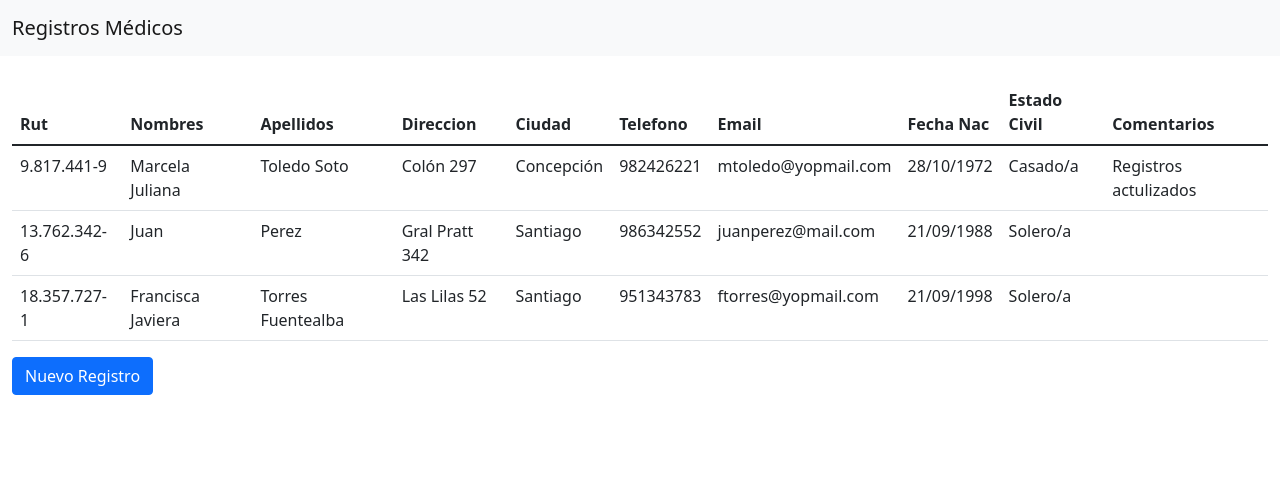
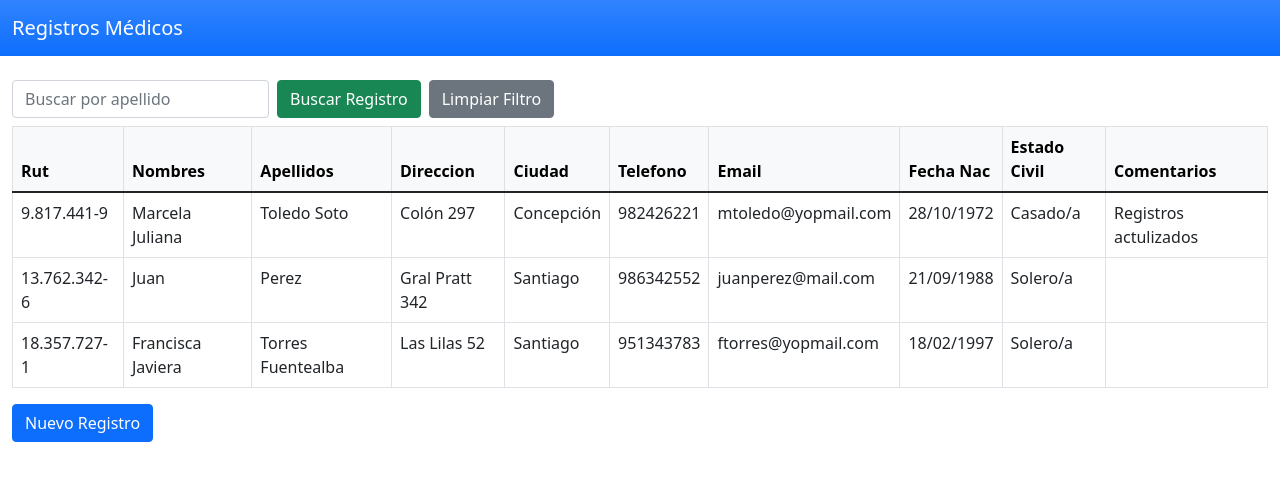
Before and after one commit to christianaquino/react-crud-local-storage, a React (Create React App) app: page / in a window 1280 px wide. Shown: the top 480 px of the page. Built offline with nearby package versions, Linux system fonts and the light colour scheme.

Commit message:
added search

```diff
--- a/src/App.js
+++ b/src/App.js
@@ -10,8 +10,8 @@ import Edit from "./components/edit";
 function App() {
   return (
     <FichaMedicaProvider>
-      <nav class="navbar navbar-expand-lg navbar-light bg-light">
-        <div class="container-fluid">
+      <nav className="navbar navbar-dark bg-primary bg-gradient">
+        <div className="container-fluid">
           <Link to={"/"} className="navbar-brand">
             Registros Médicos
           </Link>
--- a/src/components/list.js
+++ b/src/components/list.js
@@ -1,14 +1,56 @@
-import React, { useContext } from "react";
+import React, { useContext, useState } from "react";
 import { Link } from "react-router-dom";
+import { useForm } from "react-hook-form";
 import { FichaMedicaContext } from "../providers/FichaMedica";
 
 function List() {
   const [fichaMedicaList] = useContext(FichaMedicaContext);
+  const [records, setRecords] = useState(fichaMedicaList);
+
+  const { register, handleSubmit } = useForm();
+
+  const onSubmit = (data) => {
+    setRecords(
+      fichaMedicaList.filter((record) =>
+        record.apellidos.toLowerCase().includes(data.searchText.toLowerCase())
+      )
+    );
+  };
+
+  const clearFilter = () => {
+    setRecords(fichaMedicaList);
+  };
+
   return (
     <div className="container-fluid">
-      <table class="table">
+      <form
+        className="row row-cols-lg-auto g-2 align-items-center pb-2"
+        onSubmit={handleSubmit(onSubmit)}
+      >
+        <div className="col-12">
+          <input
+            className="form-control"
+            {...register("searchText")}
+            placeholder="Buscar por apellido"
+          />
+        </div>
+        <div className="col-12">
+          <button className="btn btn-success">Buscar Registro</button>
+        </div>
+        <div className="col-12">
+          <button
+            className="btn btn-secondary"
+            type="reset"
+            onClick={clearFilter}
+          >
+            Limpiar Filtro
+          </button>
+        </div>
+      </form>
+
+      <table className="table table-bordered">
         <thead>
-          <tr>
+          <tr className="table-light">
             <th scope="col">Rut</th>
             <th scope="col">Nombres</th>
             <th scope="col">Apellidos</th>
@@ -22,7 +64,7 @@ function List() {
           </tr>
         </thead>
         <tbody>
-          {fichaMedicaList.map((registro) => (
+          {records.map((registro) => (
             <tr>
               <td>{registro.rut}</td>
               <td>{registro.nombres}</td>
--- a/src/components/new.js
+++ b/src/components/new.js
@@ -123,7 +123,7 @@ function New() {
                 Comentarios
               </label>
               <textarea
-                {...register("estadoCivil")}
+                {...register("comentarios")}
                 className="form-control form-control-sm"
               ></textarea>
             </div>
--- a/src/data/initialData.js
+++ b/src/data/initialData.js
@@ -31,7 +31,7 @@ const initialData = [
     ciudad: "Santiago",
     telefono: "951343783",
     email: "ftorres@yopmail.com",
-    fechaNacimiento: "21/09/1998",
+    fechaNacimiento: "18/02/1997",
     estadoCivil: "Solero/a",
     comentarios: "",
   },
```
